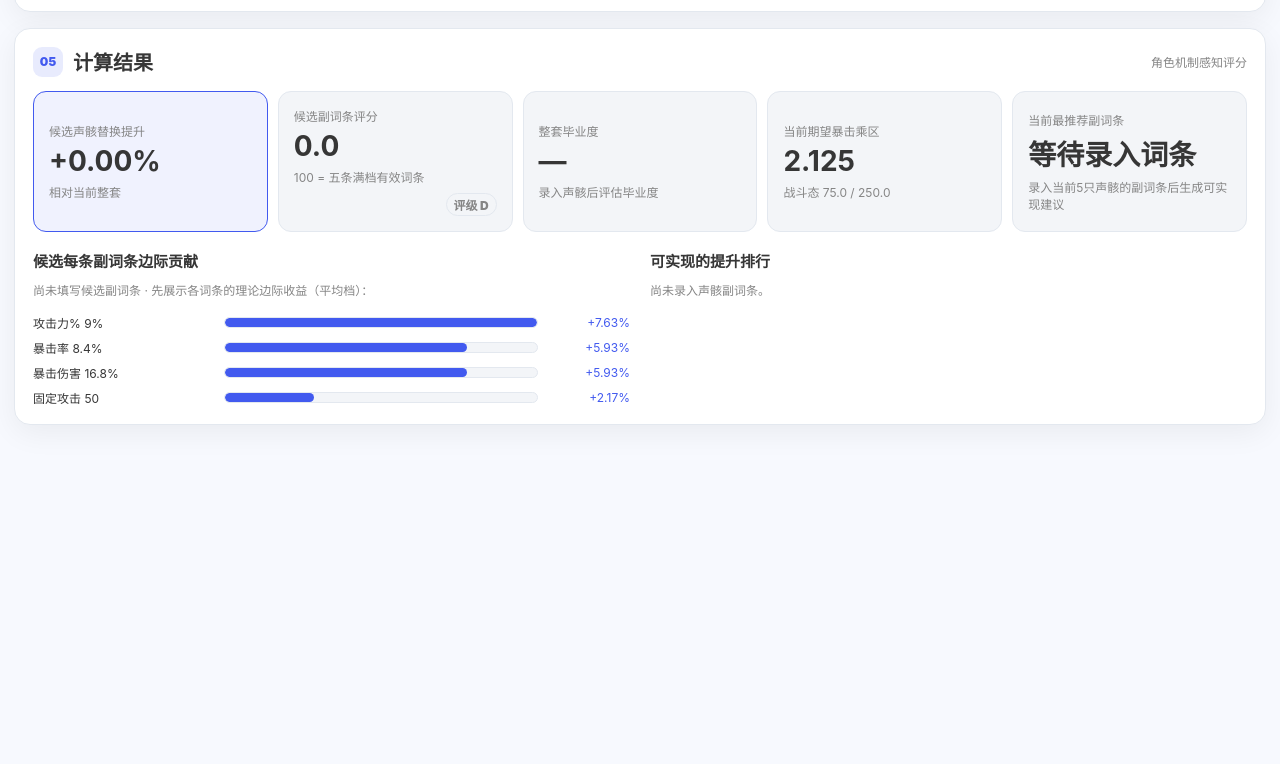
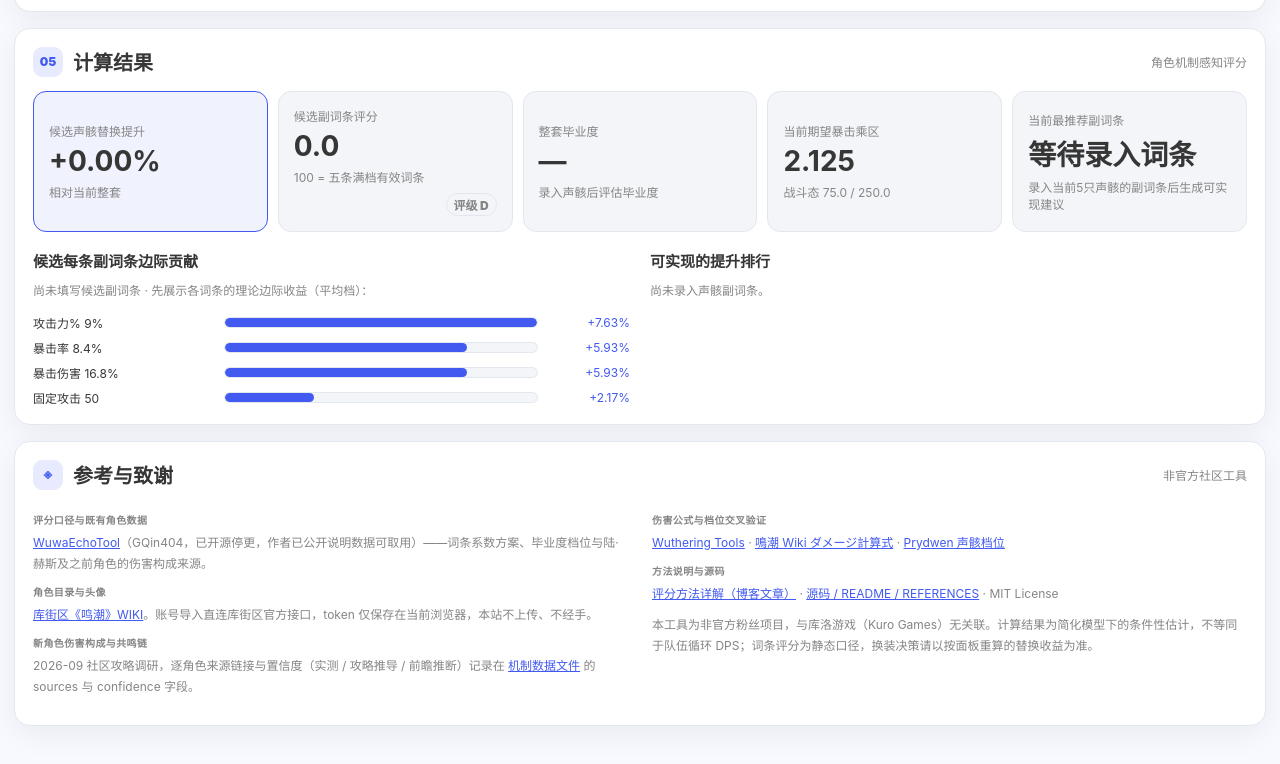
Before and after one commit to etg227/wuwatool, a plain HTML site: page index.html in a window 1280 px wide. Shown: the part 1633-2397 px from the top of the page. Before the commit the page ends 2098 px from the top, so only its background shows below. Drawn offline with Linux system fonts and the light colour scheme.

Commit message:
Add references panel to the standalone calculator page
Now that the calculator is entered directly instead of through the
blog, the page carries its own credits: WuwaEchoTool scoring scheme
and legacy data, Kuro BBS WIKI catalogue, 2026-09 community research
(per-character sources/confidence in the data files), damage-formula
and roll-tier cross-check sources, links to the methodology article,
source/README/REFERENCES and the MIT license, plus the unofficial and
model-scope disclaimers.

```diff
--- a/index.html
+++ b/index.html
@@ -34,6 +34,10 @@
     .cost-warning{border:1px solid var(--warn);color:var(--warn);background:color-mix(in srgb,var(--warn) 8%,var(--panel));border-radius:10px;padding:9px 12px;font-size:12px;font-weight:700;margin-bottom:12px}
     .score-scope-note{margin:12px 2px 0;line-height:1.7}
     select.dup-flash{border-color:var(--danger);box-shadow:0 0 0 2px color-mix(in srgb,var(--danger) 30%,transparent)}
+    .ref-grid{display:grid;grid-template-columns:1fr 1fr;gap:4px 24px}
+    .ref-grid .profile-section-label{margin-top:8px}
+    .ref-grid .micro{margin:5px 0 10px;line-height:1.75}
+    @media(max-width:820px){.ref-grid{grid-template-columns:1fr}}
     @media(max-width:980px){.gear-auto-grid{grid-template-columns:repeat(2,1fr)}}
     @media(max-width:820px){.profile-grid,.current-stat-grid{grid-template-columns:1fr 1fr}}
     @media(max-width:620px){.profile-grid,.current-stat-grid,.gear-auto-grid{grid-template-columns:1fr}}
@@ -70,6 +74,26 @@
     <div class="hero-results"><div class="metric-card accent"><span>候选声骸替换提升</span><strong id="overallGain">—</strong><small>相对当前整套</small></div><div class="metric-card"><span>候选副词条评分</span><strong id="candidateScore">—</strong><small>100 = 五条满档有效词条</small><span id="candidateGrade" class="echo-mini-grade candidate-grade-core">评级 D</span></div><div class="metric-card"><span>整套毕业度</span><strong id="buildScore">—</strong><small id="buildTier">录入声骸后评估毕业度</small></div><div class="metric-card"><span>当前期望暴击乘区</span><strong id="critFactor">—</strong><small id="critState">—</small></div><div class="metric-card"><span>当前最推荐副词条</span><strong id="bestStandard">—</strong><small id="bestStandardNote">填写角色与当前面板后生成推荐</small></div></div>
     <div class="results-grid"><div><h3>候选每条副词条边际贡献</h3><div id="lineMarginals" class="bars"></div></div><div><h3>可实现的提升排行</h3><div id="standardBars" class="bars"></div></div></div>
   </section>
+  <section class="panel full" id="referencesPanel">
+    <div class="panel-title-row"><div><span class="step">※</span><h2>参考与致谢</h2></div><span class="hint">非官方社区工具</span></div>
+    <div class="ref-grid">
+      <div>
+        <div class="profile-section-label">评分口径与既有角色数据</div>
+        <p class="micro"><a href="https://github.com/GQin404/WuwaEchoTool" target="_blank" rel="noreferrer">WuwaEchoTool</a>（GQin404，已开源停更，作者已公开说明数据可取用）——词条系数方案、毕业度档位与陆·赫斯及之前角色的伤害构成来源。</p>
+        <div class="profile-section-label">角色目录与头像</div>
+        <p class="micro"><a href="https://wiki.kurobbs.com/mc/home" target="_blank" rel="noreferrer">库街区《鸣潮》WIKI</a>。账号导入直连库街区官方接口，token 仅保存在当前浏览器，本站不上传、不经手。</p>
+        <div class="profile-section-label">新角色伤害构成与共鸣链</div>
+        <p class="micro">2026-09 社区攻略调研，逐角色来源链接与置信度（实测 / 攻略推导 / 前瞻推断）记录在 <a href="data/character-mechanics.json" target="_blank" rel="noreferrer">机制数据文件</a> 的 sources 与 confidence 字段。</p>
+      </div>
+      <div>
+        <div class="profile-section-label">伤害公式与档位交叉验证</div>
+        <p class="micro"><a href="https://www.wutheringtools.com/info" target="_blank" rel="noreferrer">Wuthering Tools</a> · <a href="https://wikiwiki.jp/w-w/%E3%83%80%E3%83%A1%E3%83%BC%E3%82%B8%E8%A8%88%E7%AE%97%E5%BC%8F" target="_blank" rel="noreferrer">鳴潮 Wiki ダメージ計算式</a> · <a href="https://www.prydwen.gg/wuthering-waves/guides/echo-stats" target="_blank" rel="noreferrer">Prydwen 声骸档位</a></p>
+        <div class="profile-section-label">方法说明与源码</div>
+        <p class="micro"><a href="/2026/09/17/wuwa-echo-methodology/">评分方法详解（博客文章）</a> · <a href="https://github.com/etg227/etg227.github.io/tree/main/tools/wuwa-echo-calculator" target="_blank" rel="noreferrer">源码 / README / REFERENCES</a> · MIT License</p>
+        <p class="micro">本工具为非官方粉丝项目，与库洛游戏（Kuro Games）无关联。计算结果为简化模型下的条件性估计，不等同于队伍循环 DPS；词条评分为静态口径，换装决策请以按面板重算的替换收益为准。</p>
+      </div>
+    </div>
+  </section>
 </main>
 <script src="baseline-sync.js?v=20260917-8"></script>
 <script src="app.js?v=20260917-8"></script>
```
